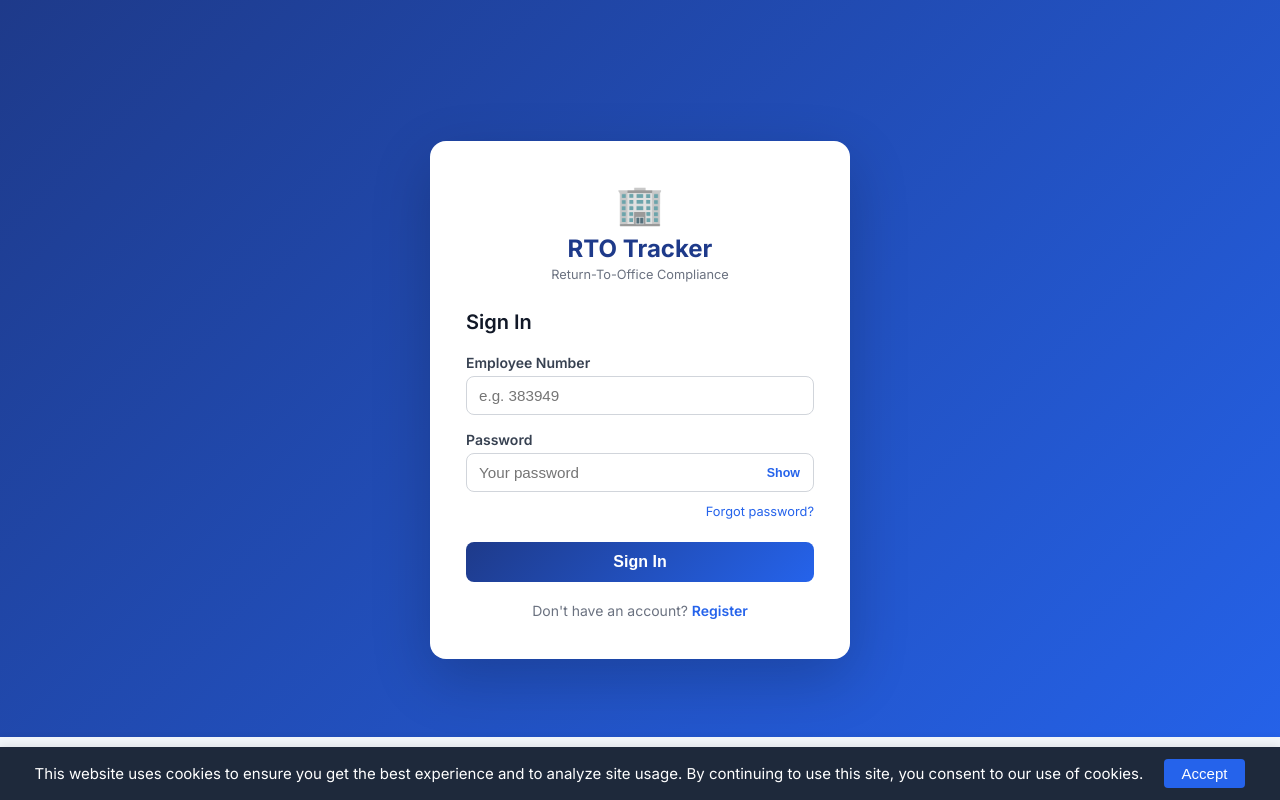
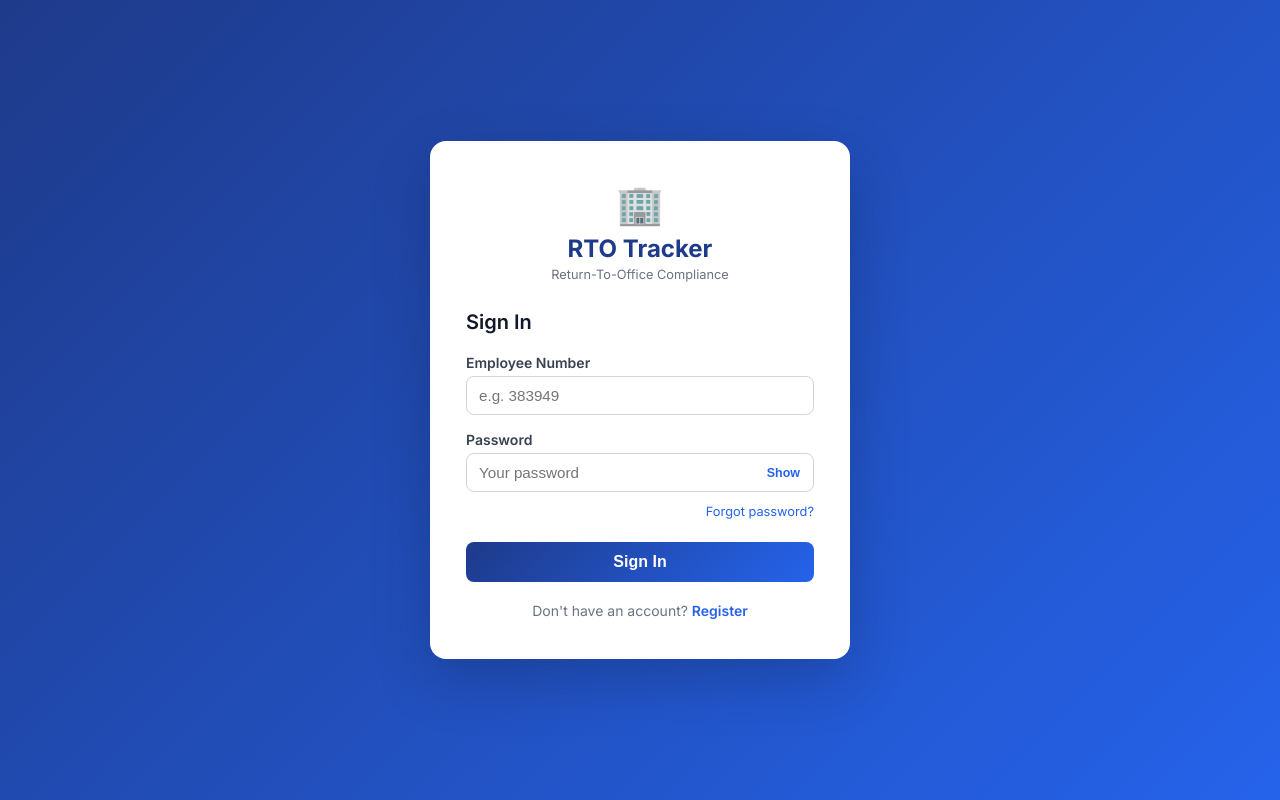
Before and after one commit to GrounDZerO27/diz-rto-tracker, an Angular app in the folder frontend/: page /login in a window 1280 px wide. Built offline with nearby package versions, Linux system fonts and the light colour scheme.

Commit message:
adjust footer
adjust footer

```diff
--- a/frontend/src/app/app.component.html
+++ b/frontend/src/app/app.component.html
@@ -17,5 +17,5 @@
   <main class="app-main" [class.no-header]="!auth.isLoggedIn">
     <router-outlet></router-outlet>
   </main>
-  <app-footer></app-footer>
+  <app-footer *ngIf="auth.isLoggedIn"></app-footer>
 </div>
--- a/frontend/src/app/components/footer/footer.component.css
+++ b/frontend/src/app/components/footer/footer.component.css
@@ -28,10 +28,6 @@
   font-size: 13px;
   text-align: center;
   padding: 18px 8px 8px 8px;
-  position: fixed;
-  left: 0;
-  right: 0;
-  bottom: 0;
   z-index: 999;
   box-shadow: 0 -1px 6px rgba(0,0,0,0.04);
 }
```
